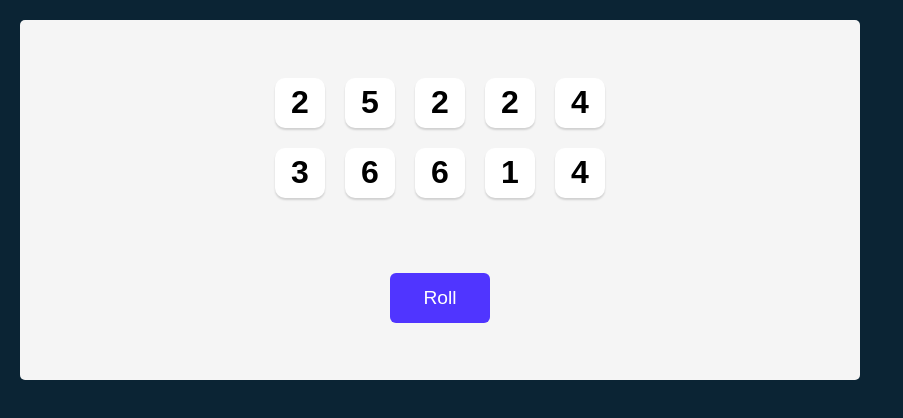
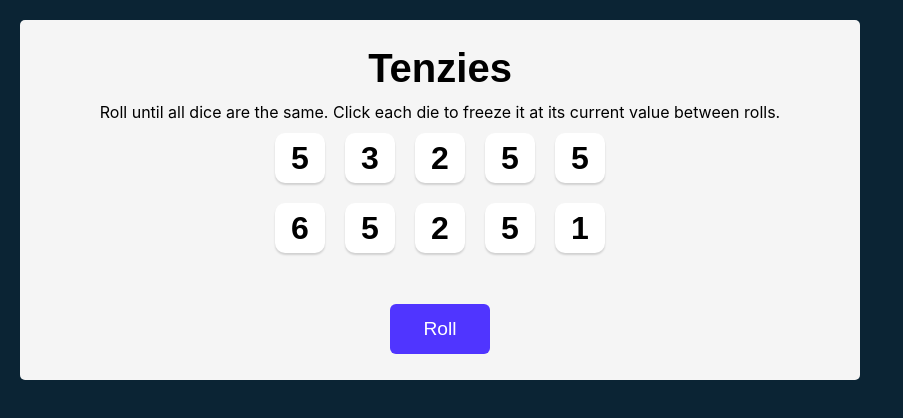
Before and after one commit to Fatima-hub333/Tenzies-project, a React (Create React App) app: page / in a window 1280 px wide. Shown: the top 418 px of the page, without its empty margins (0-903 px from the left). Built offline with nearby package versions, Linux system fonts and the light colour scheme.

Commit message:
Hold dice part 3

```diff
--- a/src/App.js
+++ b/src/App.js
@@ -1,3 +1,4 @@
+/* eslint-disable no-unused-vars */
 /* eslint-disable no-undef */
 /* eslint-disable no-console */
 /* eslint-disable no-use-before-define */
@@ -11,20 +12,27 @@
 export default function App() {
   const [dice, setDice] = React.useState(allNewDice());
 
+  function generateNewDie() {
+    return {
+      value: Math.ceil(Math.random() * 6),
+      isHeld: false,
+      id: nanoid(),
+    };
+  }
+
   function allNewDice() {
     const newDice = [];
     for (let i = 0; i < 10; i += 1) {
-      newDice.push({
-        value: Math.ceil(Math.random() * 6),
-        isHeld: false,
-        id: nanoid(),
-      });
+      newDice.push(generateNewDie());
     }
     return newDice;
   }
 
   function rollDice() {
-    setDice(allNewDice());
+    setDice((oldDice) => oldDice.map((die) => (die.isHeld
+      ? die
+      : generateNewDie()
+    )));
   }
 
   function holdDice(id) {
@@ -44,6 +52,11 @@
 
   return (
     <main>
+      <h1 className="title">Tenzies</h1>
+      <p className="instructions">
+        Roll until all dice are the same.
+        Click each die to freeze it at its current value between rolls.
+      </p>
       <div className="dice-container">
         {diceElements}
       </div>
--- a/src/index.css
+++ b/src/index.css
@@ -21,10 +21,23 @@
   align-items: center;
 }
 
+.title {
+  font-size: 40px;
+  margin: 0;
+}
+
+.instructions {
+  font-family: 'Inter', sans-serif;
+  font-weight: 400;
+  margin-top: 0;
+  text-align: center;
+}
+
 .dice-container {
   display: grid;
   grid-template: auto auto / repeat(5, 1fr);
   gap: 20px;
+  margin-bottom: 40px;
 }
 
 .die-face {
```
